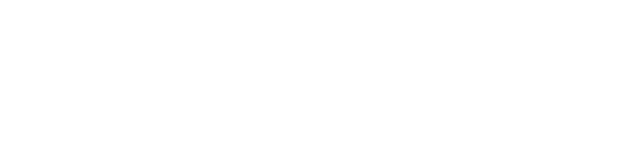
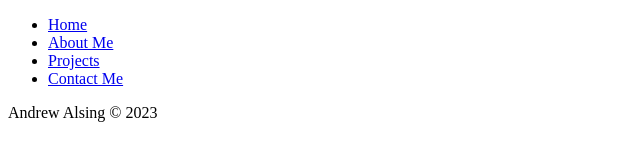
Before and after one commit to Andrew32A/andrew-alsing, a plain HTML site: page index.html in a window 1280 px wide. Shown: the whole page, without its empty margins (0-640 px from the left). Drawn offline with Linux system fonts and the light colour scheme.

Commit message:
added basic header, sections, and footer to html

```diff
--- a/index.html
+++ b/index.html
@@ -9,5 +9,32 @@
     <script defer src="./src/js/main.js"></script>
     <title>Andrew Alsing</title>
   </head>
-  <body></body>
+  <body>
+    <!-- ***** Header ***** -->
+    <header>
+      <nav>
+        <ul>
+          <li><a href="#home">Home</a></li>
+          <li><a href="#about">About Me</a></li>
+          <li><a href="#projects">Projects</a></li>
+          <li><a href="#contact">Contact Me</a></li>
+        </ul>
+      </nav>
+    </header>
+    <!-- ***** Main ***** -->
+    <div id="main">
+      <!-- ***** Home ***** -->
+      <section id="home"></section>
+      <!-- ***** About ***** -->
+      <section id="about"></section>
+      <!-- ***** Projects ***** -->
+      <section id="projects"></section>
+      <!-- ***** Contact ***** -->
+      <section id="contact"></section>
+    </div>
+    <!-- ***** Footer ***** -->
+    <footer>
+      <p>Andrew Alsing &copy; 2023</p>
+    </footer>
+  </body>
 </html>
```
